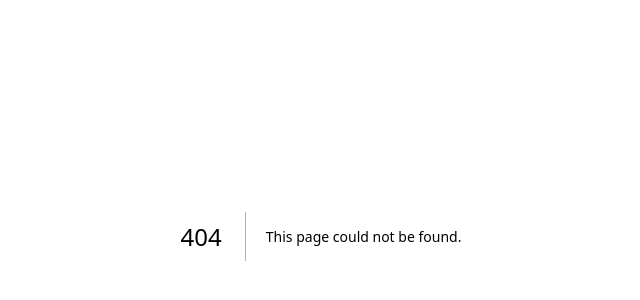
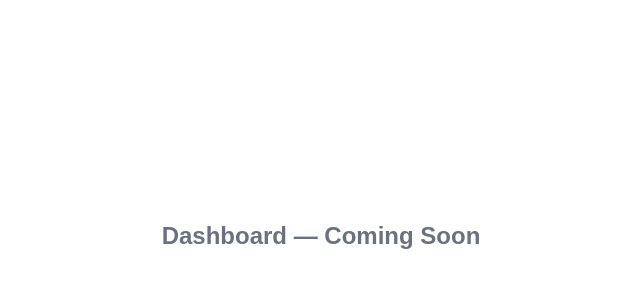
Before and after one commit to MuhasinBiruar/amazaing-strange-funeral-home-system, a Next.js app in the folder client/: page /dashboard in a window 1280 px wide. Before the commit this address had no page. Shown: the part 164-464 px from the top of the page, without its empty margins (319-959 px from the left). Built offline with nearby package versions, Linux system fonts and the light colour scheme.

Commit message:
Added placeholder dashboard page, literally actually just text saying Coming Soon

```diff
--- /dev/null
+++ b/client/app/dashboard/page.tsx
@@ -0,0 +1,9 @@
+export default function DashboardPage() {
+  return (
+    <div className="flex min-h-screen items-center justify-center">
+      <h1 className="text-2xl font-semibold text-gray-500">
+        Dashboard — Coming Soon
+      </h1>
+    </div>
+  );
+}
```
